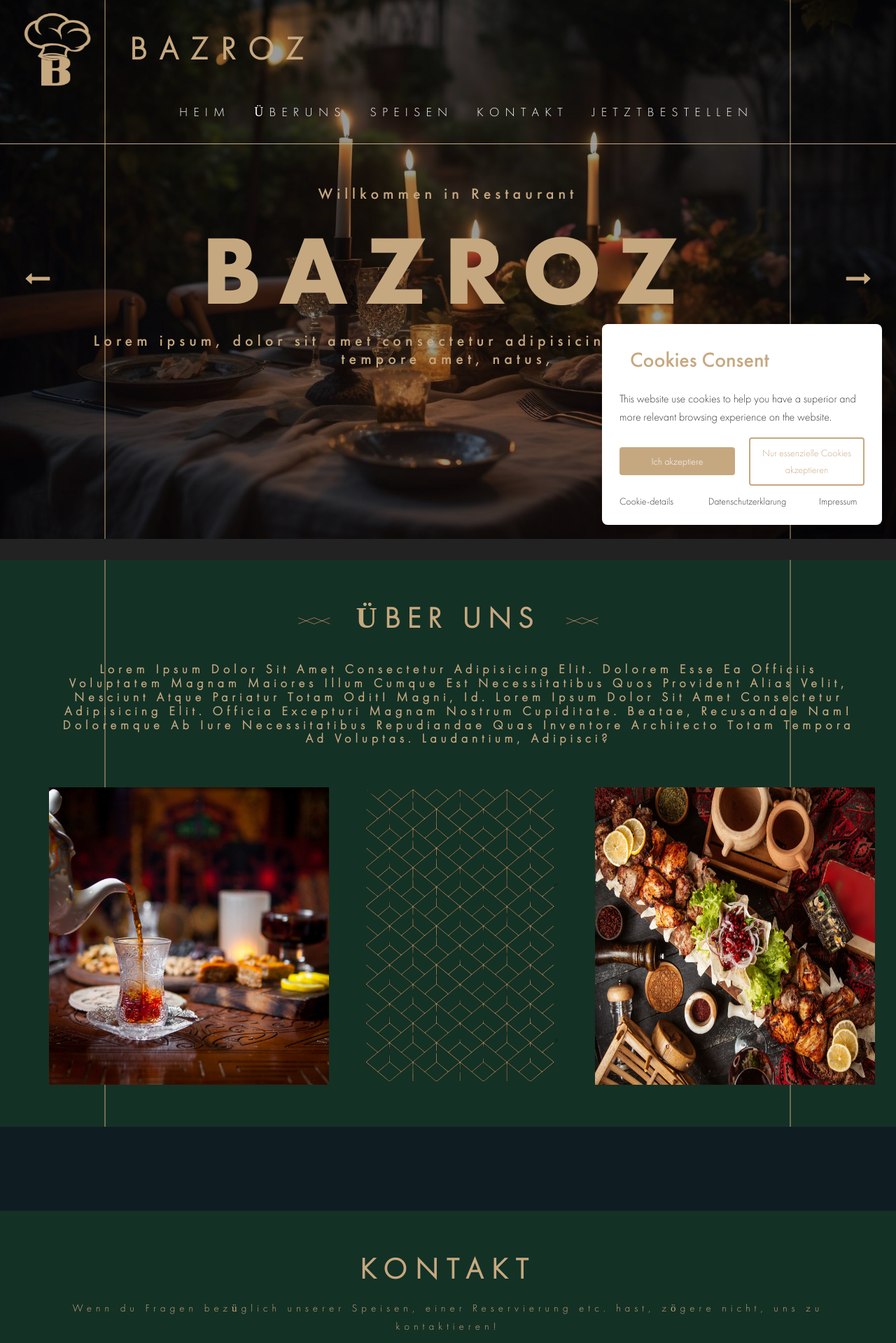
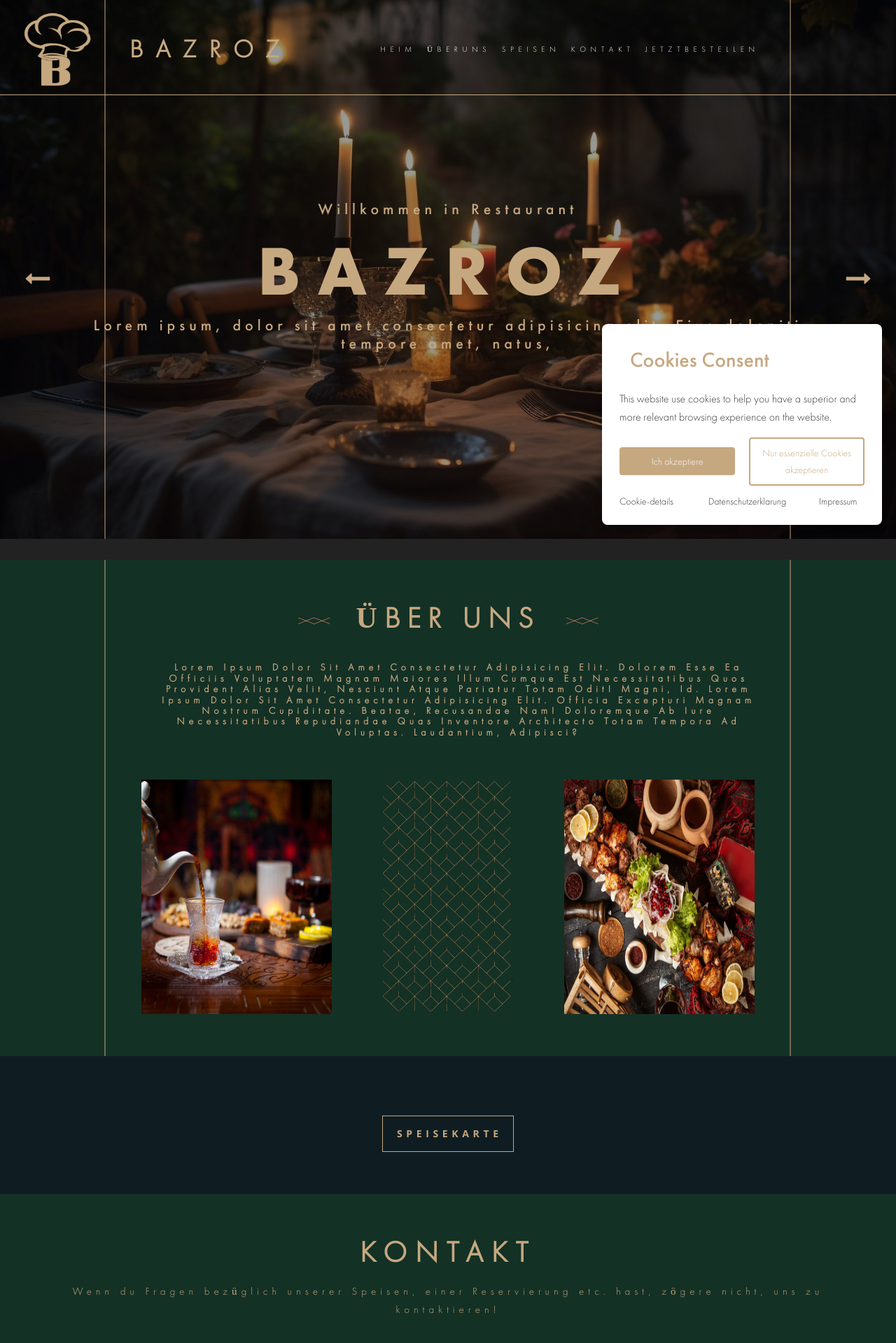
Before and after one commit to amgad165/barzoz_restaurant, a Django app: page / in a window 1280 px wide. Shown: the top 1919 px of the page at 70% size. Run offline with Django 4.2, Linux system fonts and the light colour scheme; data that the repository does not hold is empty; some libraries are stand-ins or nearby versions; grey boxes are pictures that could not be loaded.

Commit message:
screen sizes enhancements

```diff
--- a/base/templates/Datenschutzerklarung.html
+++ b/base/templates/Datenschutzerklarung.html
@@ -16,7 +16,7 @@
     <link rel="apple-touch-icon" sizes="72x72" href="{% static 'assets/img/ico/apple-touch-icon-72x72.png' %}">
     <link rel="apple-touch-icon" href="{% static 'assets/img/ico/apple-touch-icon-57x57.png' %}">
 
-    <title>BAZROZ</title>
+    <title>BARZOZ</title>
 
 {% include "includes/links.html" %}
 
--- a/base/templates/cart.html
+++ b/base/templates/cart.html
@@ -163,7 +163,6 @@ min-height: 40px;
 
 
 
-
     </style>
 
 
@@ -180,9 +179,9 @@ min-height: 40px;
 
         <!-- Navigation -->
         <nav class="navbar navbar-default " data-wow-delay="0.2s">
-            <div class="container-fluid">
+            <div class="container-fluid components-right-adjust">
                 <!-- Brand and toggle get grouped for better mobile display -->
-                <div class="navbar-header page-scroll">
+                <div class="navbar-header page-scroll ">
 
                     <a class="navbar-toggle" href="{% url 'cart' %} " class="page-scroll"><i style="color: white;" id="cart" class="fa fa-shopping-cart"></i> <span class="cart-badge" id="cart-badge">{{ total_quantity }}</span></a>
                     <a class="logo smoothie" href="{% url 'home' %}"><img  src="{% static 'assets/img/logo/logo.png' %}"> </a>
--- a/base/templates/cookies_details.html
+++ b/base/templates/cookies_details.html
@@ -16,7 +16,7 @@
     <link rel="apple-touch-icon" sizes="72x72" href="{% static 'assets/img/ico/apple-touch-icon-72x72.png' %}">
     <link rel="apple-touch-icon" href="{% static 'assets/img/ico/apple-touch-icon-57x57.png' %}">
 
-    <title>BAZROZ</title>
+    <title>BARZOZ</title>
 
 
 {% include "includes/links.html" %}
--- a/base/templates/impressum.html
+++ b/base/templates/impressum.html
@@ -16,7 +16,7 @@
     <link rel="apple-touch-icon" sizes="72x72" href="{% static 'assets/img/ico/apple-touch-icon-72x72.png' %}">
     <link rel="apple-touch-icon" href="{% static 'assets/img/ico/apple-touch-icon-57x57.png' %}">
 
-    <title>BAZROZ</title>
+    <title>BARZOZ</title>
 
 {% include "includes/links.html" %}
 
--- a/base/templates/index.html
+++ b/base/templates/index.html
@@ -72,7 +72,7 @@
 
                     <a class="logo smoothie" href="{% url 'home'  %}"><img  src="{% static 'assets/img/logo/logo.png' %}"> </a>
 
-                   <a class="navbar-brand smoothie visible-md visible-lg" href="{% url 'home'  %}">BAZROZ</span></a>
+                   <a class="navbar-brand smoothie  visible-lg" href="{% url 'home'  %}">BAZROZ</span></a>
                 </div>
 
                 <!-- Collect the nav links, forms, and other content for toggling -->
@@ -124,8 +124,8 @@
 
         <section id="about" class="covered-section green-back">
 
-            <div class="vertical-line1 visible-md visible-lg"></div>
-            <div class="vertical-line2 visible-md visible-lg"></div>
+            <div class="vertical-line1 visible-lg"></div>
+            <div class="vertical-line2  visible-lg"></div>
 
             <div class="section-inner">
 
@@ -148,17 +148,17 @@
                 <div>
                     <div class="container">
                         <div class="row wow fadeIn">
-                            <div class="col-md-4 col-xs-6">
+                            <div class="col-lg-4 col-xs-6">
 
                                 <img class="about_image" src="{% static 'assets/img/bg/about2.jpg' %}" alt="">
                             </div>
 
-                            <div  class="col-md-4 col-12 visible-md visible-lg">
+                            <div  class="col-md-4  visible-lg">
 
                                 <img class="about_image" src="{% static 'assets/img/bg/about-middle.png' %}" alt="">
 
                             </div>
-                            <div class="col-md-4 col-xs-6">
+                            <div class="col-lg-4 col-xs-6">
                                 <img class="about_image" src="{% static 'assets/img/bg/about1.jpg' %}" alt="">
                                     </div>
                     </div>
@@ -223,12 +223,7 @@
 
 
                     </div>
-                        <div style="display: flex;align-items: center;justify-content: center; margin-top: 25px;" class="row">
-                            <div  class="col-3">
 
-                          <a href="{% url 'main_menu'  %}"><button type="button" class="custom-button btn btn-primary">S P E I S E K A R T E</button></a>
-                        </div>
-                           </div>
 
 
 
@@ -236,6 +231,12 @@
 
 
                 {% endfor %}
+                <div style="display: flex;align-items: center;justify-content: center; margin-top: 25px;" class="row">
+                    <div  class="col-3">
+
+                  <a href="{% url 'main_menu'  %}"><button type="button" class="custom-button btn btn-primary">S P E I S E K A R T E</button></a>
+                </div>
+                   </div>
             </div>
         </section>
 
--- a/base/templates/success.html
+++ b/base/templates/success.html
@@ -16,7 +16,7 @@
     <link rel="apple-touch-icon" sizes="72x72" href="{% static 'assets/img/ico/apple-touch-icon-72x72.png' %}">
     <link rel="apple-touch-icon" href="{% static 'assets/img/ico/apple-touch-icon-57x57.png' %}">
 
-    <title>BAZROZ</title>
+    <title>BARZOZ</title>
 
 
 {% include "includes/links.html" %}
--- a/static/assets/css/style.css
+++ b/static/assets/css/style.css
@@ -222,7 +222,9 @@ img::-moz-selection {
     background: 0 0
 }
 
-
+body {
+    webkit-tap-highlight-color: #333
+}
 
 .img-responsive,
 .thumbnail>img,
@@ -363,7 +365,7 @@ img::-moz-selection {
 .btn-primary.btn-transparent.active {
     color: #fff;
     border-color: transparent #c6a880 ;
-    background-color: #c6a880 !important;
+    background-color: #c6a880 ; !important
 }
 
 .btn-primary:hover,
@@ -623,7 +625,7 @@ margin-right: 140px !important;
 
 #navbar-social {
     display: inline-block;
-    /* float: left; */
+    float: left;
     padding: 23px 20px 0 20px;
 }
 
@@ -1051,7 +1053,9 @@ footer.white-wrapper .social-links li a {
 /*-----------------------------------------------------------------------------------*/
 /*  12 - CAROUSEL STYLES
 /*-----------------------------------------------------------------------------------*/
-
+.fw-carousel .owl-item {
+    /* padding: 0 */
+}
 
 .fw-carousel .hover-item-caption h3 {
     font-size: 20px
@@ -1472,7 +1476,7 @@ footer.white-wrapper .social-links li a {
 #countdown span {
   width: 25%;
   display:inline-block;
-  /* float:left; */
+  float:left;
   font-size:56px;
   font-weight:900
 }
@@ -2125,7 +2129,7 @@ a#back-to-top.show {
 .heading-font h1{
     font-family: futurebold !important;
     letter-spacing: 24px;
-    font-size: 140px;
+    font-size: 100px;
     color: #c6a880 ;
 }
  .navbar-default .navbar-brand, .navbar-default .nav li a {
@@ -2227,8 +2231,8 @@ h3.section-subheading{
     color: #c6a880;
     font-family: futurelight;
     letter-spacing: 6px;
-    font-size: 19px;
-    margin-top: 60px;
+    font-size: 14px;
+    margin-bottom: 60px;
     font-weight: 600;
     display: flex;
     align-items: center;
@@ -2236,7 +2240,7 @@ h3.section-subheading{
 
 }
 .contact_icon i{
-    font-size: 48px;
+    font-size: 32px;
     margin-right: 10px;
 
 }
@@ -2245,10 +2249,44 @@ h3.section-subheading{
     font-family: futurelight;
     letter-spacing: 6px;
     font-size: 15px;
+    margin-bottom: 40px;
 }
 #contact h2 {
     letter-spacing: 12px;
 }
+#contact iframe{
+    width: 100%;
+    height: 500px;
+
+}
+
+/* mobile version contact */
+@media(max-width: 767px) {
+
+#contact p {
+    font-size: 13px;
+    letter-spacing: 3px;
+
+}
+
+.contact_icon {
+    font-size: 10px;
+    margin-bottom: 20px;
+    letter-spacing: 3px;
+}
+.contact_icon i{
+    font-size: 18px;
+
+}
+
+#contact iframe{
+    width: 100%;
+    height: auto;
+}
+
+
+}
+
 
 footer h1{
     font-size: 120px ;
@@ -2291,10 +2329,11 @@ width: 67px;
 
 
 
-@media(max-width: 821px) {
+@media(max-width: 768px) {
   .logo img{
     width: 40px;
     height: 47px;
+    margin-left: 15px;
   }
 
 
@@ -2351,3 +2390,137 @@ footer h1{
         color: whitesmoke !important;
         border-color: #0f1d22  !important;
     }
+
+
+
+
+
+
+
+/* tablets and small laptop screen      */
+
+@media(min-width: 768px) and (max-width: 1200px) {
+
+    .navbar-nav {
+        margin-right: 10px !important;
+    }
+
+
+    .logo img {
+        width: 80px;
+        height: 90px;
+        margin-right: 10px;
+        margin-left: 7px;
+    }
+
+    .navbar-default .navbar-brand {
+        font-size: 28px;
+
+
+    }
+
+    .navbar-default .nav li a {
+        font-size: 12px;
+
+    }
+
+    .heading-font h1 {
+        font-size: 70px;
+
+    }
+
+    header .intro-text .intro-heading p {
+        font-size: 14px !important;
+        font-family: futuremedium;
+    }
+
+    #main-menu  .section-heading {
+        font-size: 24px !important;
+        margin-top: 20px;
+    }
+    .menu-item-info h3{
+        font-size: 22px;
+    }
+    .components-right-adjust #cart{
+        font-size: 21px ;
+    }
+    .components-right-adjust  .nav li a{
+
+        font-size: 15px;
+    }
+
+
+    }
+
+
+
+    /* laptop screens */
+
+    @media(min-width: 1200px) and (max-width: 1670px) {
+
+        .components-right-adjust  .navbar-nav {
+            margin-right: 10px !important;
+        }
+
+
+        .navbar-default .navbar-brand {
+            font-size: 36px;
+
+
+        }
+
+        .navbar-default .nav li a {
+            font-size: 11px;
+            padding: 30px 10px;
+
+        }
+
+
+        h3.section-subheading {
+
+            font-size: 14px;
+
+        }
+
+        #about .container{
+
+            width: 906px ;
+
+        }
+        .about_image {
+            width: 100%;
+            height: 335px;
+        }
+    .components-right-adjust #cart{
+        font-size: 22px ;
+    }
+    .components-right-adjust  .nav li a{
+
+        font-size: 17px;
+    }
+
+
+        /* main menu  */
+        /* #main-menu .container {
+            width: 821px;
+        } */
+
+
+        #main-menu .section-heading {
+
+            font-size: 31px;
+            margin-top: 40px;
+
+        }
+
+        }
+
+
+        @media(min-width: 1360px) and (max-width: 1670px) {
+
+            .navbar-default .nav li a {
+                font-size: 15px;
+                padding: 30px 10px;
+
+            }
+            }
```
Also changed, not shown: base/templates/checkout.html (+5 -2 lines), base/templates/main_menu.html (+9 -24 lines).
